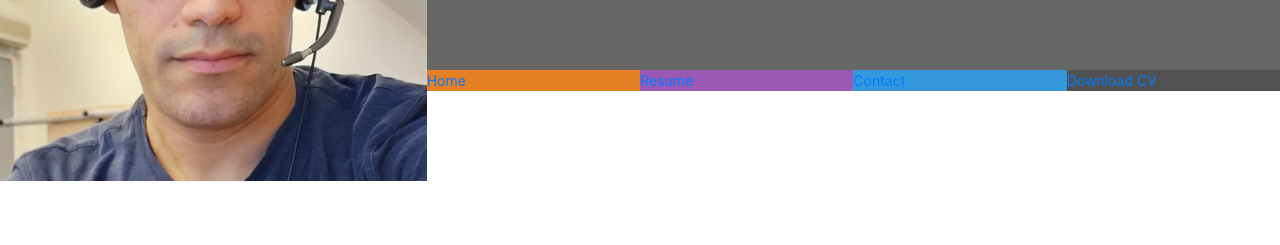
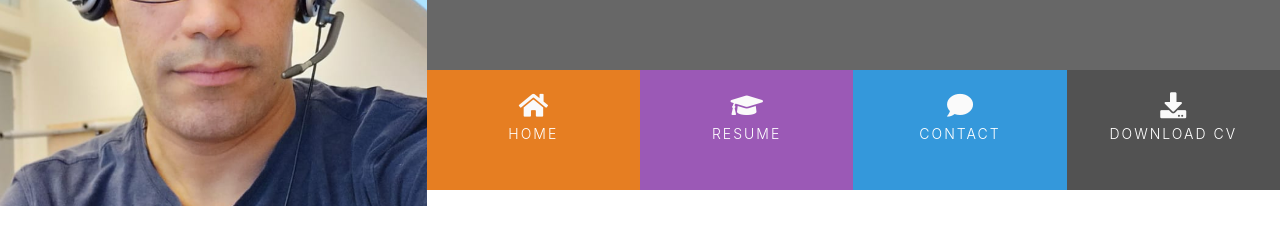
Before and after one commit to patchamamago/portfolio-patchamamago, a plain HTML site: page index.html in a window 1280 px wide. Shown: the part 179-424 px from the top of the page. Drawn offline with nearby package versions, Linux system fonts and the light colour scheme.

Commit message:
styling the menu with Font Awesome

```diff
--- a/assets/css/style.css
+++ b/assets/css/style.css
@@ -73,3 +73,34 @@ header {
     font-size: 14px;
     padding: 0;
 }
+
+.menuitem {
+    height: 120px;
+    text-align: center;
+    padding: 0;
+}
+
+.menuitem a {
+    width: 100%;
+    text-decoration: none;
+    color: #fff;
+    height: 120px;
+}
+
+.menuitem a i {
+    padding-top: 22px;
+    display: block;
+    color: #fafafa;
+    font-size: 26px;
+}
+
+.menuitem span {
+    display: block;
+    width: 100%;
+    padding-top: 5px;
+    text-align: center;
+    text-transform: uppercase;
+    font-size: 14px;
+    font-weight: 300;
+    letter-spacing: 2px;
+}
--- a/index.html
+++ b/index.html
@@ -26,17 +26,17 @@
                 <div class="row no-gutters">
                     <div class="col">
                         <ul id="nav" class="list-inline menucontainer">
-                            <li class="col-6 col-sm-3 ui-menu-color-home list-inline-item">
-                                <a href="#"><span>Home</span></a>
+                            <li class="col-6 col-sm-3 list-inline-item ui-menu-color-home menuitem">
+                                <a href="#"><i class="fa fa-home" aria-hidden="true"></i><span>Home</span></a>
                             </li>
-                            <li class="col-6 col-sm-3 ui-menu-color-resume list-inline-item">
-                                <a href="#"><span>Resume</span></a>
+                            <li class="col-6 col-sm-3 list-inline-item ui-menu-color-resume menuitem">
+                                <a href="#"><i class="fa fa-graduation-cap" aria-hidden="true"></i><span>Resume</span></a>
                             </li>
-                            <li class="col-6 col-sm-3 ui-menu-color-contact list-inline-item">
-                                <a href="#"><span>Contact</span></a>
+                            <li class="col-6 col-sm-3 list-inline-item ui-menu-color-contact menuitem">
+                                <a href="#"><i class="fa fa-comment" aria-hidden="true"></i><span>Contact</span></a>
                             </li>
-                            <li class="col-6 col-sm-3 ui-menu-color-download list-inline-item">
-                                <a href="#"><span>Download CV</span></a>
+                            <li class="col-6 col-sm-3 list-inline-item ui-menu-color-download menuitem">
+                                <a href="#"><i class="fa fa-download" aria-hidden="true"></i><span>Download CV</span></a>
                             </li>
                         </ul>
                     </div>
```
